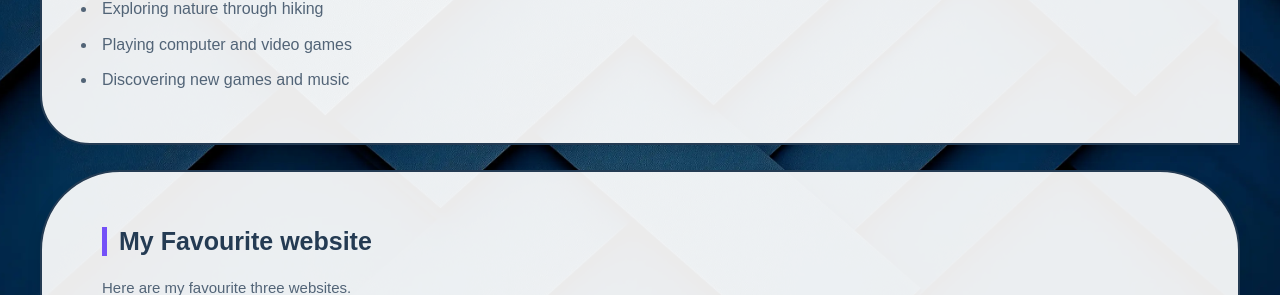
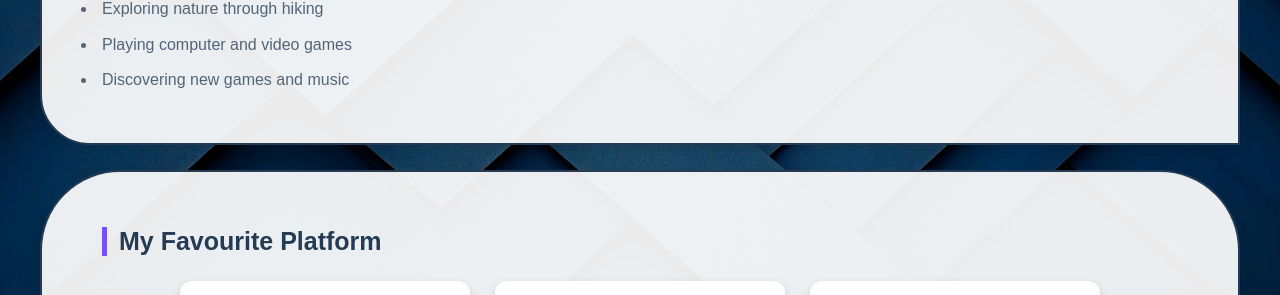
Before and after one commit to Hafizz15/my-portfolio, a plain HTML site: page Interests.html in a window 1280 px wide. Shown: the part 961-1256 px from the top of the page. Drawn offline with Linux system fonts and the light colour scheme.

Commit message:
Revise Interests.html structure and content
Updated section titles and content for clarity.

```diff
--- a/Interests.html
+++ b/Interests.html
@@ -94,12 +94,9 @@
 
         <section class="about-card">
 
-            <h2>My Favourite website</h2>
+            <h2>My Favourite Platform</h2>
 
-            <p>
-                Here are my favourite three websites.
 
-            </p>
 
             <div class="website-container">
 
```
